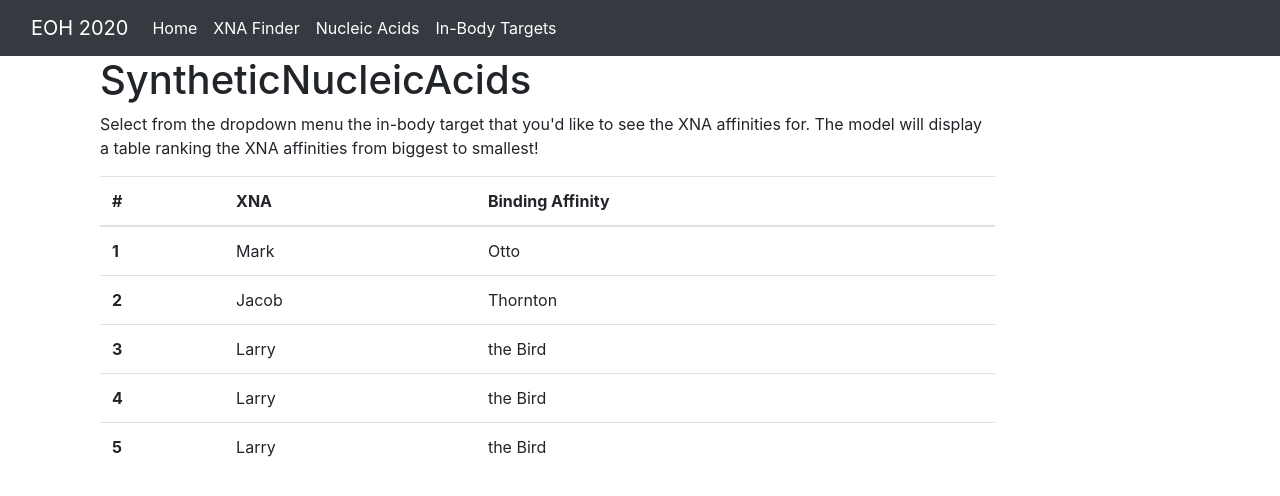
After one commit to MalcolmForsyth/SyntheticNucleicAcids, a Flask app: page /modelfound in a window 1280 px wide. The commit adds this page. Shown: the top 496 px of the page. Run offline with Flask 2, Linux system fonts and the light colour scheme; some libraries are stand-ins or nearby versions.

Commit message:
added some stuff

```diff
--- a/app.py
+++ b/app.py
@@ -9,10 +9,6 @@ app = Flask(__name__)
 def home():
     return render_template('index.html')
 
-@app.route('/about')
-def about():
-    return render_template('aboutEOH.html')
-
 @app.route('/XNAInfo')
 def XNAInfo():
     return render_template('XNAInfo.html')
@@ -21,6 +17,14 @@ def XNAInfo():
 def TargetInfo():
     return render_template('TargetInfo.html')
 
+@app.route('/model')
+def Model():
+    return render_template('XNAfinder.html')
+
+@app.route('/modelfound')
+def Modelfound():
+    return render_template('ModelFound.html')
+
 # start the server with the 'run()' method
 if __name__ == '__main__':
     app.run(debug=True)
--- /dev/null
+++ b/templates/ModelFound.html
@@ -0,0 +1,83 @@
+<!doctype html>
+<html lang="en">
+  <head>
+    <!-- Required meta tags -->
+    <meta charset="utf-8">
+    <meta name="viewport" content="width=device-width, initial-scale=1, shrink-to-fit=no">
+
+    <!-- Bootstrap CSS -->
+    <link rel="stylesheet" href="https://stackpath.bootstrapcdn.com/bootstrap/4.3.1/css/bootstrap.min.css" integrity="sha384-ggOyR0iXCbMQv3Xipma34MD+dH/1fQ784/j6cY/iJTQUOhcWr7x9JvoRxT2MZw1T" crossorigin="anonymous">
+
+    <title>Modeling Synthetic Nucleic Acids</title>
+  </head>
+  <nav class="navbar navbar-expand-lg navbar-dark bg-dark">
+    <div class="container-fluid">
+      <a class="navbar-brand" href="#">EOH 2020</a>
+      <button class="navbar-toggler" type="button" data-bs-toggle="collapse" data-bs-target="#navbarNavAltMarkup" aria-controls="navbarNavAltMarkup" aria-expanded="false" aria-label="Toggle navigation">
+        <span class="navbar-toggler-icon"></span>
+      </button>
+      <div class="collapse navbar-collapse" id="navbarNavAltMarkup">
+        <div class="navbar-nav">
+          <a class="nav-link active" aria-current="page" href="/">Home</a>
+          <a class="nav-link active" href="/model">XNA Finder</a>
+          <a class="nav-link active" href="/XNAInfo">Nucleic Acids</a>
+          <a class="nav-link active" href="/TargetInfo">In-Body Targets</a>
+        </div>
+      </div>
+    </div>
+  </nav>
+  <body>
+    <section id="cover">
+      <div id="cover-caption">
+        <div class="container">
+          <div class="col-sm-10 col-sm-offset-1">
+            <h1> SyntheticNucleicAcids </h1>
+            <p> Select from the dropdown menu the in-body target that you'd like to see the XNA affinities for. The model will display a table ranking the XNA affinities from biggest to smallest!</p>
+            <table class="table">
+                <thead>
+                  <tr>
+                    <th scope="col">#</th>
+                    <th scope="col">XNA</th>
+                    <th scope="col">Binding Affinity</th>
+                  </tr>
+                </thead>
+                <tbody>
+                  <tr>
+                    <th scope="row">1</th>
+                    <td>Mark</td>
+                    <td>Otto</td>
+                  </tr>
+                  <tr>
+                    <th scope="row">2</th>
+                    <td>Jacob</td>
+                    <td>Thornton</td>
+                  </tr>
+                  <tr>
+                    <th scope="row">3</th>
+                    <td>Larry</td>
+                    <td>the Bird</td>
+                  </tr>
+                  <tr>
+                    <th scope="row">4</th>
+                    <td>Larry</td>
+                    <td>the Bird</td>
+                  </tr>
+                  <tr>
+                    <th scope="row">5</th>
+                    <td>Larry</td>
+                    <td>the Bird</td>
+                  </tr>
+                </tbody>
+              </table>
+
+        </div>
+      </div>
+    </section>
+
+    <!-- Optional JavaScript -->
+    <!-- jQuery first, then Popper.js, then Bootstrap JS -->
+    <script src="https://code.jquery.com/jquery-3.3.1.slim.min.js" integrity="sha384-q8i/X+965DzO0rT7abK41JStQIAqVgRVzpbzo5smXKp4YfRvH+8abtTE1Pi6jizo" crossorigin="anonymous"></script>
+    <script src="https://cdnjs.cloudflare.com/ajax/libs/popper.js/1.14.7/umd/popper.min.js" integrity="sha384-UO2eT0CpHqdSJQ6hJty5KVphtPhzWj9WO1clHTMGa3JDZwrnQq4sF86dIHNDz0W1" crossorigin="anonymous"></script>
+    <script src="https://stackpath.bootstrapcdn.com/bootstrap/4.3.1/js/bootstrap.min.js" integrity="sha384-JjSmVgyd0p3pXB1rRibZUAYoIIy6OrQ6VrjIEaFf/nJGzIxFDsf4x0xIM+B07jRM" crossorigin="anonymous"></script>
+  </body>
+</html>
--- a/templates/TargetInfo.html
+++ b/templates/TargetInfo.html
@@ -9,14 +9,13 @@
     <!-- Bootstrap CSS -->
     <link rel="stylesheet" href="https://stackpath.bootstrapcdn.com/bootstrap/4.3.1/css/bootstrap.min.css" integrity="sha384-ggOyR0iXCbMQv3Xipma34MD+dH/1fQ784/j6cY/iJTQUOhcWr7x9JvoRxT2MZw1T" crossorigin="anonymous">
 
-    //newline
 
     <meta charset="utf-8">
     <meta name="viewport" content="width=device-width, initial-scale=1, shrink-to-fit=no">
     <meta name="description" content="">
     <meta name="author" content="Mark Otto, Jacob Thornton, and Bootstrap contributors">
     <meta name="generator" content="Jekyll v3.8.5">
-    <title>Jumbotron Template · Bootstrap</title>
+    <title>In-Body Targets</title>
 
     <link rel="canonical" href="https://getbootstrap.com/docs/4.3/examples/jumbotron/">
 
@@ -53,7 +52,6 @@
         <div class="collapse navbar-collapse" id="navbarNavAltMarkup">
           <div class="navbar-nav">
             <a class="nav-link active" aria-current="page" href="/">Home</a>
-            <a class="nav-link active" href="/about">Event Info</a>
             <a class="nav-link active" href="/model">XNA Finder</a>
             <a class="nav-link active" href="/XNAInfo">Nucleic Acids</a>
             <a class="nav-link active" href="/TargetInfo">In-Body Targets</a>
@@ -96,7 +94,7 @@
 </main>
 
 <footer class="container">
-  <p>&copy; Company 2017-2019</p>
+  <p>&copy; EOH 2021</p>
 </footer>
 <script src="https://code.jquery.com/jquery-3.3.1.slim.min.js" integrity="sha384-q8i/X+965DzO0rT7abK41JStQIAqVgRVzpbzo5smXKp4YfRvH+8abtTE1Pi6jizo" crossorigin="anonymous"></script>
       <script>window.jQuery || document.write('<script src="/docs/4.3/assets/js/vendor/jquery-slim.min.js"><\/script>')</script><script src="/docs/4.3/dist/js/bootstrap.bundle.min.js" integrity="sha384-xrRywqdh3PHs8keKZN+8zzc5TX0GRTLCcmivcbNJWm2rs5C8PRhcEn3czEjhAO9o" crossorigin="anonymous"></script></body>
```
Also changed, not shown: templates/XNAInfo.html (+1 -16 lines), templates/XNAfinder.html (renamed from templates/aboutEOH.html, +17 -14 lines), templates/index.html (+3 -4 lines).
